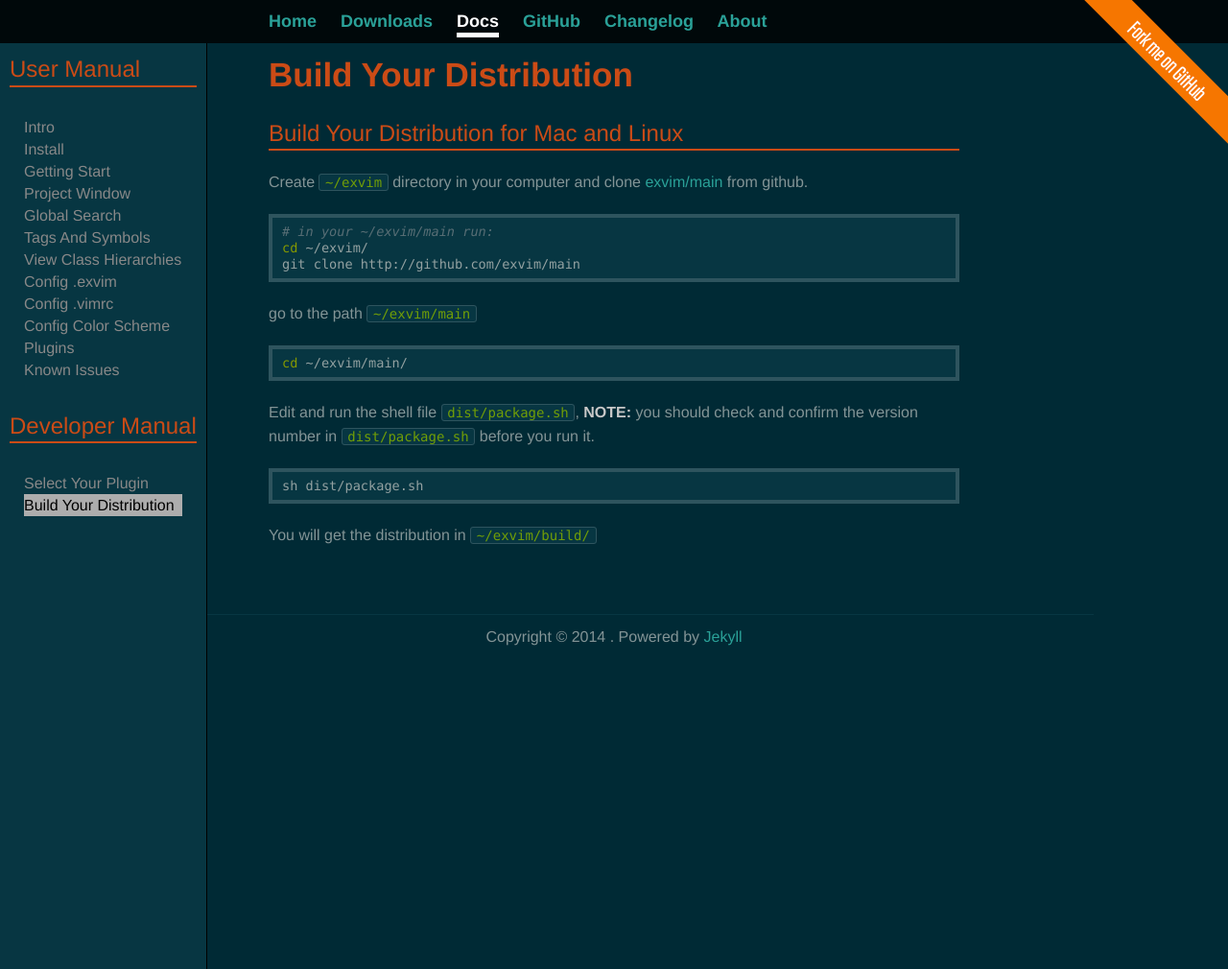
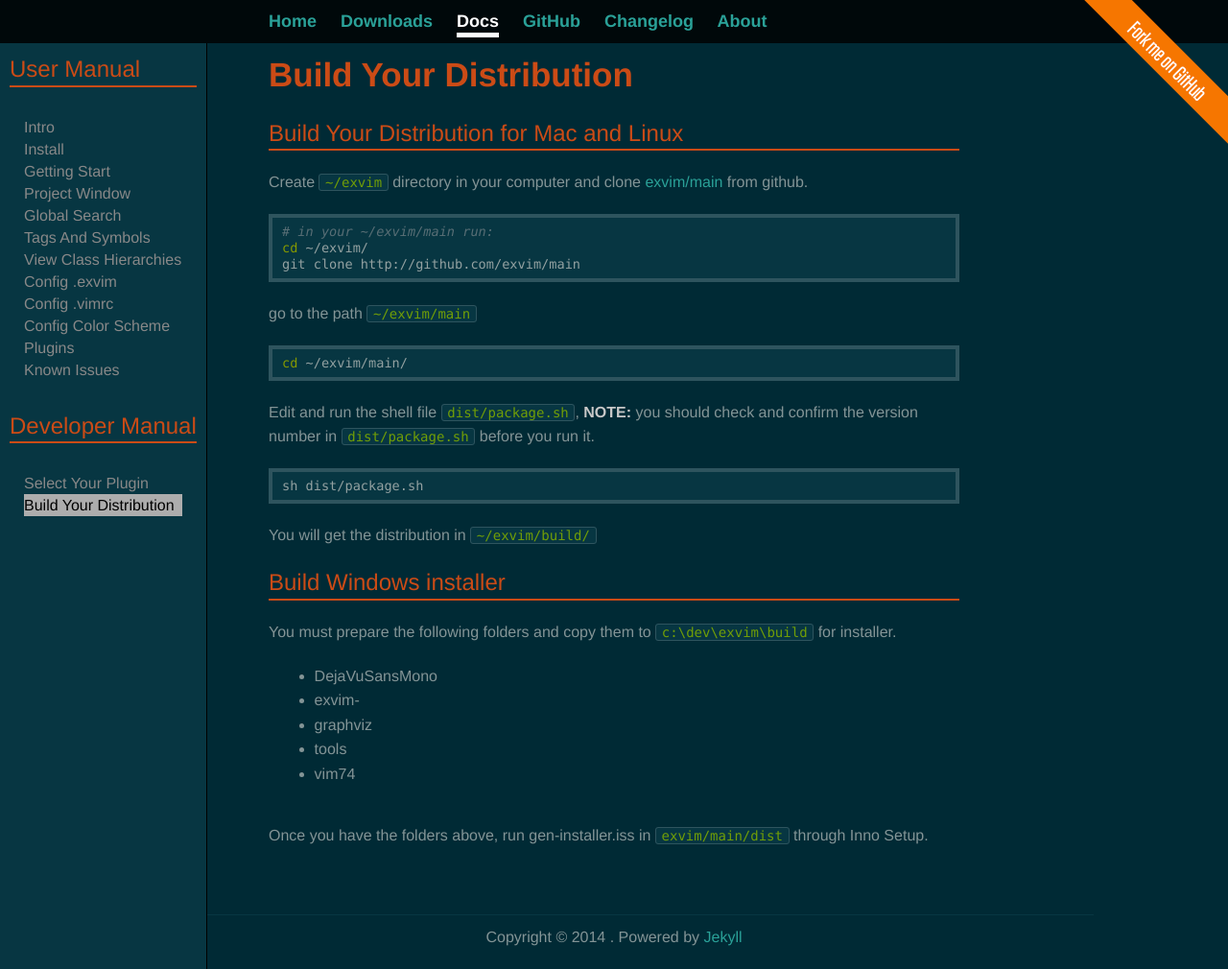
Before and after one commit to exvim/exvim.github.io, a Jekyll site: the page built from docs/build-your-distribution.md, in a window 1280 px wide and 1010 px high. Shown: the whole window at 96% size. Built offline with Jekyll 4.4.1, drawn with Linux system fonts in a browser that asks for light colours; Markdown is read by kramdown in place of the engine named in the settings.

Commit message:
add installer building document

````diff
--- a/docs/build-your-distribution.md
+++ b/docs/build-your-distribution.md
@@ -28,3 +28,15 @@ sh dist/package.sh
 ```
 
 You will get the distribution in `~/exvim/build/`
+
+## Build Windows installer
+
+You must prepare the following folders and copy them to `c:\dev\exvim\build` for installer.
+
+ - DejaVuSansMono
+ - exvim-{{version}}
+ - graphviz
+ - tools
+ - vim74
+
+Once you have the folders above, run gen-installer.iss in `exvim/main/dist` through Inno Setup.
````
